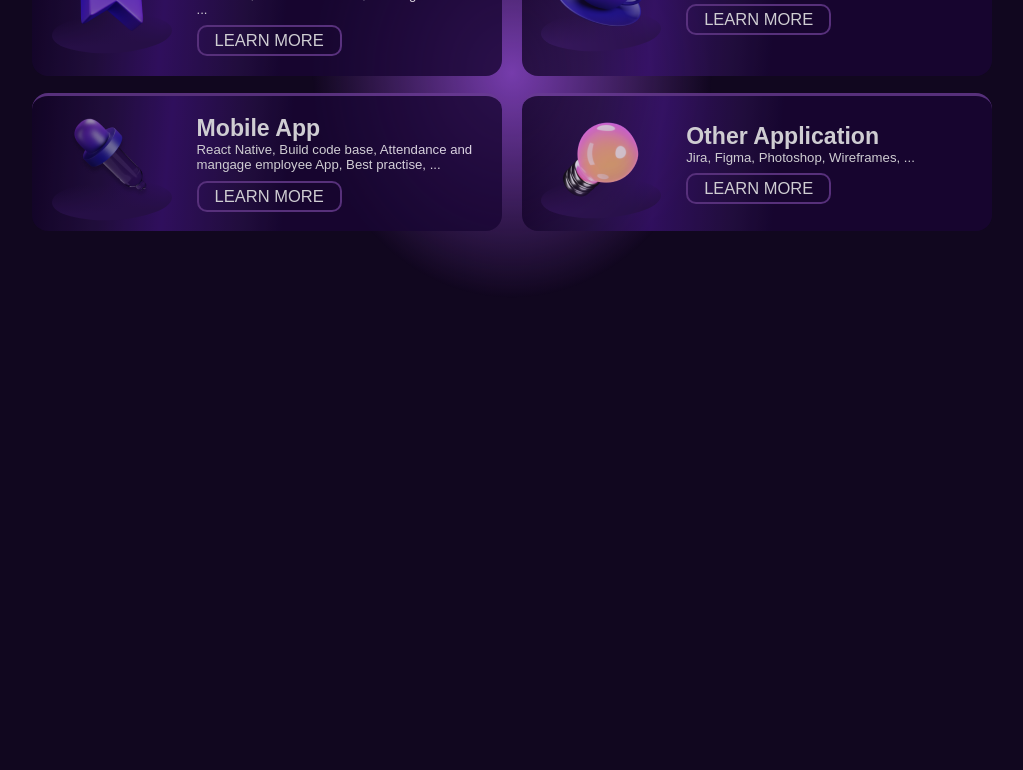
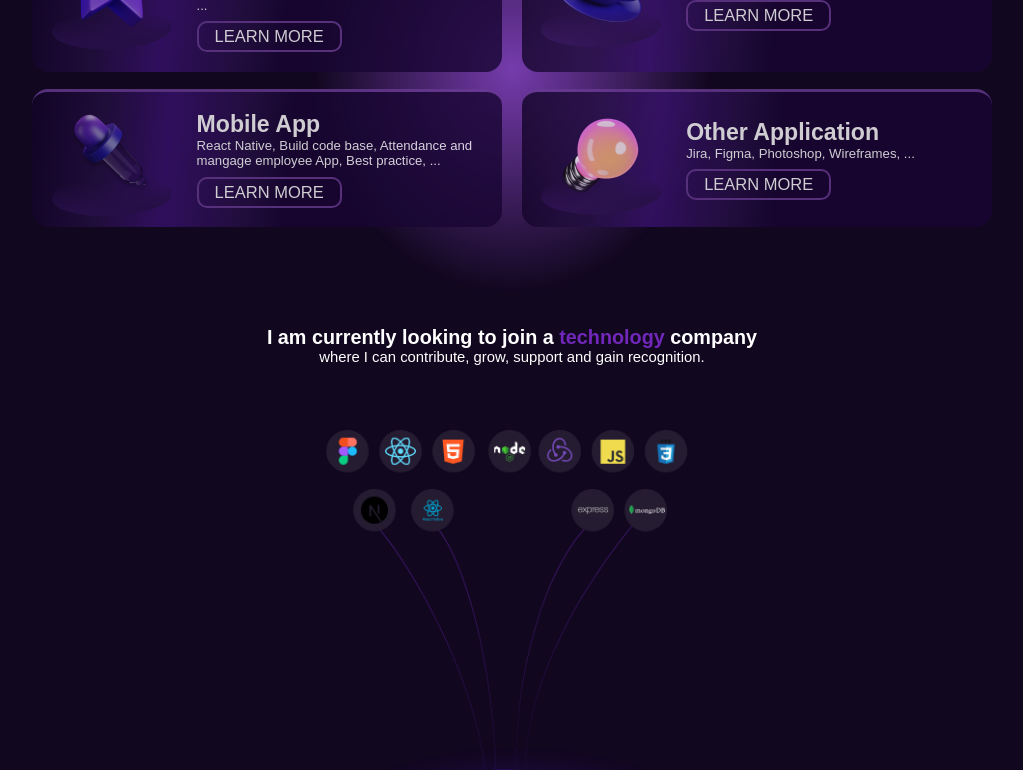
Before and after one commit to hochv/portfolio, a Next.js app: page / in a window 1280 px wide. Shown: the part 940-1710 px from the top of the page, without its empty margins (128-1151 px from the left). Built offline with nearby package versions, Linux system fonts and the light colour scheme; a web font is replaced by a local one.

Commit message:
feat: done stack

```diff
--- a/src/app/layout.tsx
+++ b/src/app/layout.tsx
@@ -6,8 +6,8 @@ import { BackgroundCanvas } from "@/components/background";
 const font = Preahvihear({ weight: "400", subsets: ["latin"] });
 
 export const metadata = {
-  title: "Hawk Porfolio",
-  description: "porfolio",
+  title: "Hawk Portfolio",
+  description: "portfolio",
 };
 
 export default function RootLayout({
--- a/src/app/page.tsx
+++ b/src/app/page.tsx
@@ -1,6 +1,7 @@
 import { AboutMe } from "@/components/about";
 import { Experience } from "@/components/experience";
 import { ObserverClient } from "@/components/observer";
+import { Stack } from "@/components/stacks";
 
 export const metadata = {
   icons: {
@@ -13,6 +14,7 @@ export default function Home() {
     <section className="content__wrapper">
       <AboutMe />
       <Experience />
+      <Stack />
       <ObserverClient />
     </section>
   );
--- a/src/components/about.tsx
+++ b/src/components/about.tsx
@@ -25,7 +25,7 @@ export const AboutMe: FC<IProps> = (props) => {
         </div>
         <div className="greeting__content">
           <p className="first__intruduce">
-            Hello! I Am <span className="theme-color name">Hoang Hawk</span>
+            Hello! I Am <span className="theme-color name">Hawk Hoang</span>
           </p>
           <p className="position">A Web Developer who</p>
           <p className="slogan">
--- a/src/components/experience.tsx
+++ b/src/components/experience.tsx
@@ -26,7 +26,7 @@ export const Experience: FC<IProps> = (props) => {
     },
     {
       title: "Mobile App",
-      desc: "React Native, Build code base, Attendance and mangage employee App, Best practise, ...",
+      desc: "React Native, Build code base, Attendance and mangage employee App, Best practice, ...",
       img: shape3,
     },
     {
--- /dev/null
+++ b/src/components/stacks.tsx
@@ -0,0 +1,29 @@
+import React, { FC } from "react";
+import stack from "@img/stacks.png";
+import Image from "next/image";
+
+interface IProps {}
+
+/**
+ * @author
+ * @function @Stack
+ **/
+
+export const Stack: FC<IProps> = (props) => {
+  return (
+    <section className="stacks">
+      <div className="content__stacks">
+        <h1 className="lookingfor-position">
+          I am currently looking to join a{" "}
+          <span className="theme-color">technology</span> company
+        </h1>
+        <p className="desc">
+          where I can contribute, grow, support and gain recognition.
+        </p>
+      </div>
+      <div className="stack__image">
+        <Image src={stack} alt="my portfolio skill stack" className="img" />
+      </div>
+    </section>
+  );
+};
--- a/styles/global.scss
+++ b/styles/global.scss
@@ -1,6 +1,7 @@
 @import "@styles/header.scss";
 @import "@styles/main.scss";
 @import "@styles/experience.scss";
+@import "@styles/stacks.scss";
 @import "@styles/animations.scss";
 
 * {
@@ -17,6 +18,7 @@ html {
 body {
   background: $background;
   width: 100%;
+  overflow-x: hidden;
 }
 
 #canvas {
@@ -39,4 +41,5 @@ body {
 
 .theme-color {
   color: $theme-color;
+  font-size: inherit;
 }
--- a/styles/main.scss
+++ b/styles/main.scss
@@ -1,6 +1,6 @@
 .content__wrapper {
   width: 100%;
-  height: 300vh;
+  min-height: 300vh;
   max-width: 1000px;
   margin: 0 auto;
   padding-top: 2rem;
--- /dev/null
+++ b/styles/stacks.scss
@@ -0,0 +1,39 @@
+.stacks {
+  margin-top: 5rem;
+  .content__stacks {
+    margin-bottom: 2rem;
+    .lookingfor-position {
+      text-align: center;
+      font-size: 1.2rem;
+    }
+    .desc {
+      text-align: center;
+      font-size: 0.9rem;
+    }
+  }
+
+  .stack__image {
+    display: flex;
+    width: 100%;
+    align-items: center;
+    justify-content: center;
+    user-select: none;
+    pointer-events: none;
+    .img {
+      width: 90%;
+      display: block;
+      height: 90%;
+      user-select: none;
+      pointer-events: none;
+    }
+    @media (max-width: 768px) {
+      .img {
+        width: 230%;
+        display: block;
+        height: 230%;
+        user-select: none;
+        pointer-events: none;
+      }
+    }
+  }
+}
```
Also changed, not shown: assets/img/stacks.png (added), 1 other file (tests, documents, lock files or other folders).
